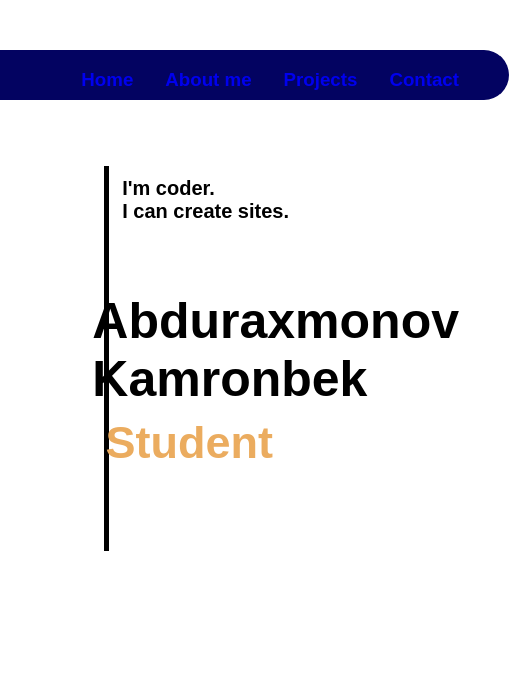
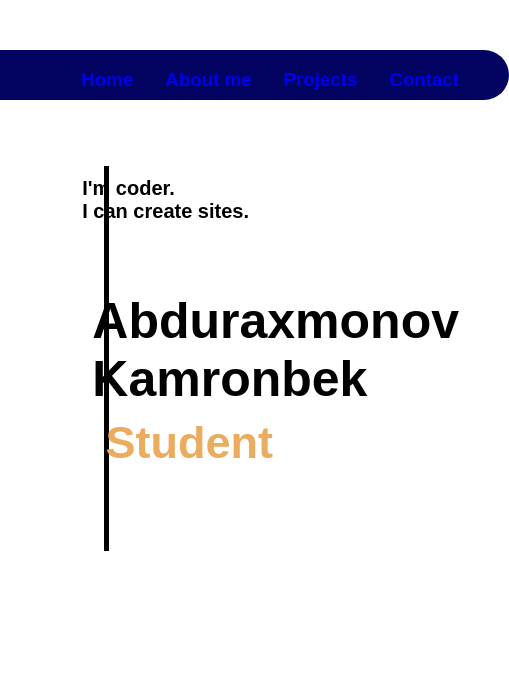
Before and after one commit to zbeszbes12-cell/my-site, a plain HTML site: page index.html in a window 1280 px wide. Shown: the top 673 px of the page, 771-1280 px from the left. Drawn offline with Linux system fonts and the light colour scheme.

Commit message:
Refactor CSS styles for layout and design

```diff
--- a/style.css
+++ b/style.css
@@ -34,7 +34,7 @@ a{
 .h4{
   position: absolute;
     top: 150px;
-    right: 220px;
+    right: 260px;
     font-size: 20px;
 }
 
```
